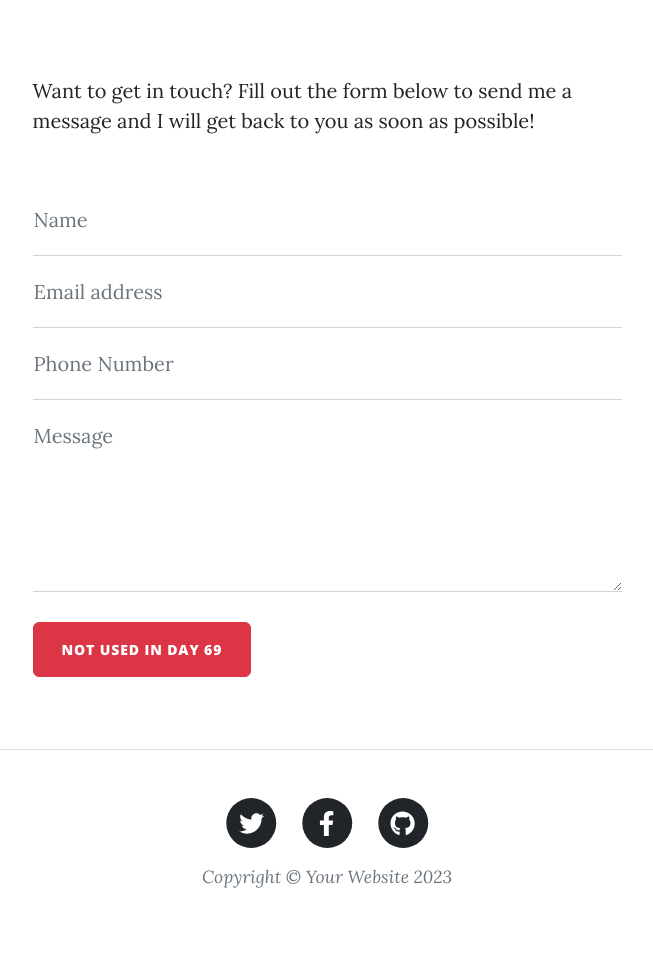
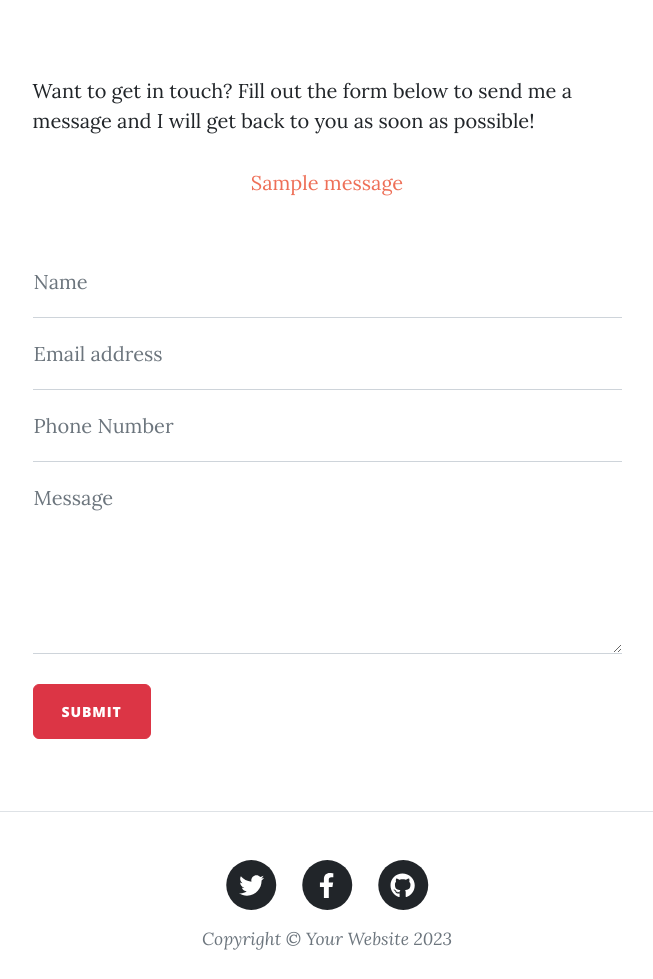
Before and after one commit to thedeshpande/Blog_Post, a Flask app: page /contact in a window 1280 px wide. Shown: the part 536-1515 px from the top of the page, without its empty margins (313-966 px from the left). Before the commit the page ends 1424 px from the top, so only its background shows below. Run offline with Flask 3, Linux system fonts and the light colour scheme; tables that the repository leaves empty hold one stand-in row (values such as "Sample post"); one stand-in notice (Sample message) is shown; parts of the project's set-up code (start-up, migrations or seed data) failed here and were passed over; some libraries are stand-ins or nearby versions.

Commit message:
Hide environment keys, update contact page and create Procfile.

```diff
--- a/main.py
+++ b/main.py
@@ -1,5 +1,5 @@
 from datetime import date
-from flask import Flask, abort, render_template, redirect, url_for, flash
+from flask import Flask, abort, render_template, redirect, url_for, flash, request
 from flask_bootstrap import Bootstrap5
 from flask_gravatar import Gravatar
 from flask_login import login_user, LoginManager, current_user, logout_user, login_required
@@ -7,10 +7,14 @@ from flask_login import login_user, LoginManager, current_user, logout_user, log
 from werkzeug.security import generate_password_hash, check_password_hash
 from schema import db, BlogPost, User, Comments
 from forms import CreatePostForm, RegisterForm, LoginForm, CommentForm, ckeditor
+from dotenv import dotenv_values
+from smtplib import SMTP
 
 
+env = dotenv_values()
+
 app = Flask(__name__)
-app.config['SECRET_KEY'] = '8BYkEfBA6O6donzWlSihBXox7C0sKR6b'
+app.config['SECRET_KEY'] = env['FLASK_KEY']
 ckeditor.init_app(app)
 Bootstrap5(app)
 login_manager = LoginManager()
@@ -34,7 +38,7 @@ def load_user(user_id):
 
 
 # CONNECT TO DB
-app.config['SQLALCHEMY_DATABASE_URI'] = 'sqlite:///posts.db'
+app.config['SQLALCHEMY_DATABASE_URI'] = env['SQL_URI']
 db.init_app(app)
 
 
@@ -168,10 +172,23 @@ def about():
     return render_template("about.html")
 
 
-@app.route("/contact")
+@app.route("/contact", methods=['POST', 'GET'])
 def contact():
+    if request.method == 'POST':
+        body = (f"Subject:You are being contacted!!!\n\n"
+                f"Name: {request.form['name']}\n"
+                f"Email: {request.form['email']}\n"
+                f"Mobile: {request.form['phone']}\n"
+                f"Message: {request.form['message']}")
+        with SMTP("smtp.gmail.com", 587) as connection:
+            connection.starttls()
+            connection.login(user=env['SENDER_EMAIL'], password=env['SENDER_PASSWORD'])
+            connection.sendmail(from_addr=env['SENDER_EMAIL'], to_addrs=env['RECEIVER_EMAIL'], msg=body)
+
+        flash('Your message has been shared us!')
+        return render_template('contact.html')
     return render_template("contact.html")
 
 
 if __name__ == "__main__":
-    app.run(debug=True, port=5002)
+    app.run(debug=False)
--- a/requirements.txt
+++ b/requirements.txt
@@ -11,3 +11,4 @@ SQLAlchemy==2.0.25
 gunicorn==21.2.0
 psycopg2-binary==2.9.6
 email_validator
+python-dotenv
--- a/templates/contact.html
+++ b/templates/contact.html
@@ -29,9 +29,14 @@
           Want to get in touch? Fill out the form below to send me a message and
           I will get back to you as soon as possible!
         </p>
+        {% with messages = get_flashed_messages() %}
+        {% if messages: %}
+          {% for message in messages: %}
+            <p class="flash">{{ message }}</p>
+          {% endfor %}
+        {% endif %}
+        {% endwith %}
         <div class="my-5">
-          <!-- * * * * * * * * * * * * * * *-->
-          <!-- * * Simplified SB Contact Form for the Tutorial* *-->
           <form
             id="contactForm"
             name="sentMessage"
@@ -88,7 +93,7 @@
               id="submitButton"
               type="submit"
             >
-              NOT USED in Day 69
+              Submit
             </button>
           </form>
         </div>
```
Also changed, not shown: 1 other file.
